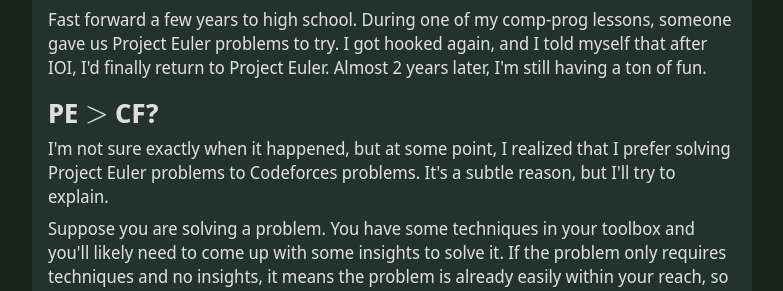
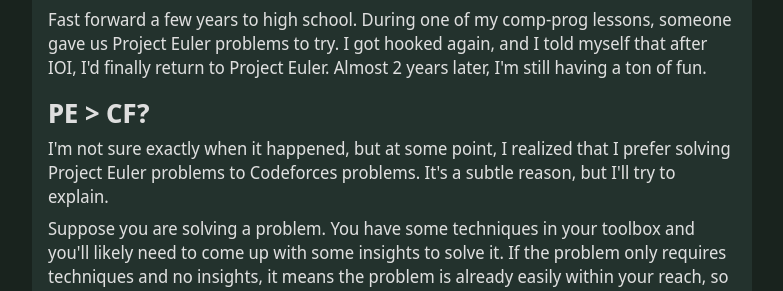
Before and after one commit to SanguineChameleon/sanguinechameleon.github.io, a Jekyll site: the page built from _posts/2025-05-12-problem-solving.md, in a window 1280 px wide and 900 px high, scrolled down 8021 px. Shown: the part 166-457 px from the top of the window, without its empty margins (248-1031 px from the left). Built offline with Jekyll 4.4.1, drawn with Linux system fonts in a browser that asks for light colours.

Commit message:
$>$ -> >

```diff
--- a/_posts/2025-05-12-problem-solving.md
+++ b/_posts/2025-05-12-problem-solving.md
@@ -208,7 +208,7 @@ I was first introduced to Project Euler when I was maybe 12 or 13, as a way to p
 
 Fast forward a few years to high school. During one of my comp-prog lessons, someone gave us Project Euler problems to try. I got hooked again, and I told myself that after IOI, I'd finally return to Project Euler. Almost 2 years later, I'm still having a ton of fun.
 
-### PE $>$ CF?
+### PE > CF?
 
 I'm not sure exactly when it happened, but at some point, I realized that I prefer solving Project Euler problems to Codeforces problems. It's a subtle reason, but I'll try to explain.
 
```
